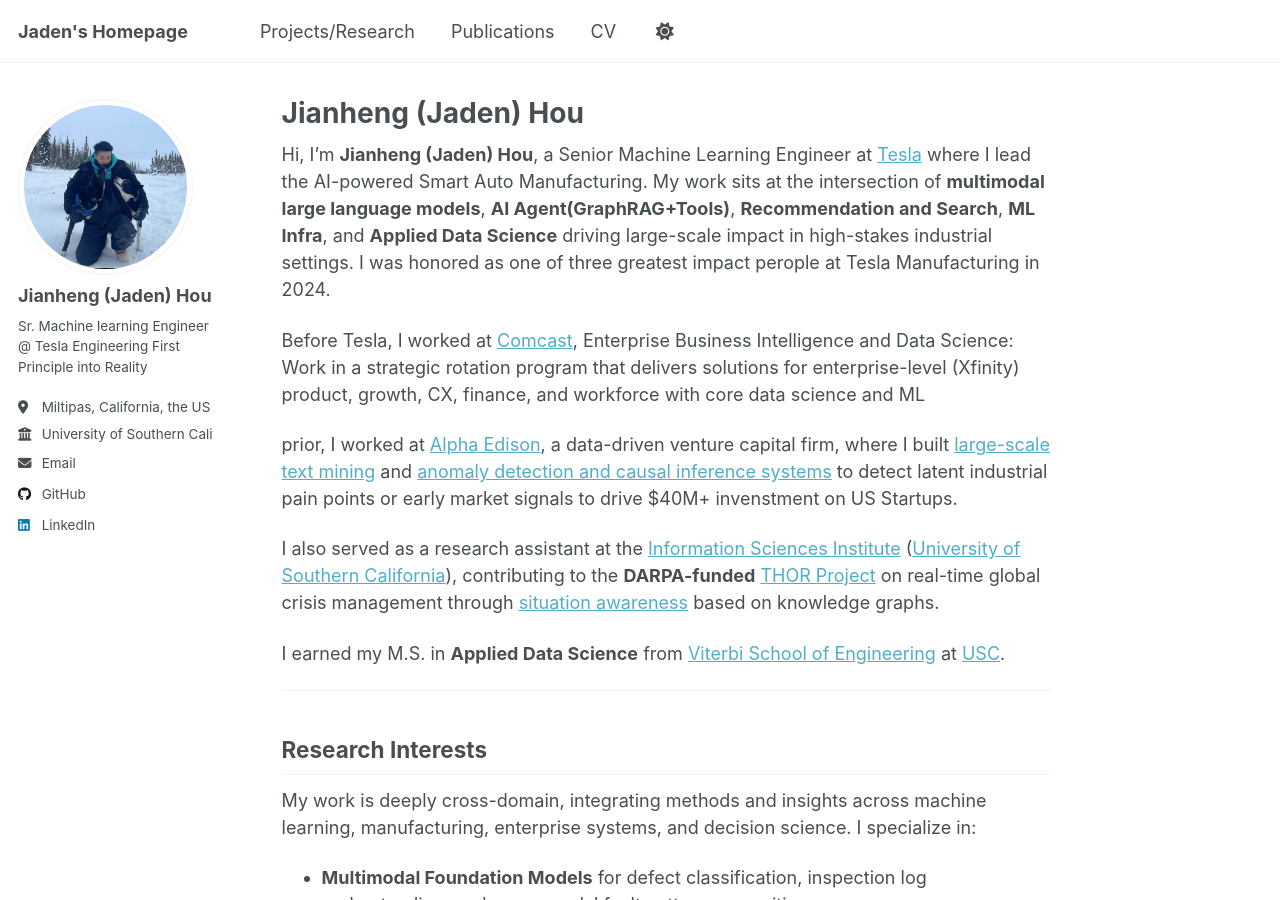
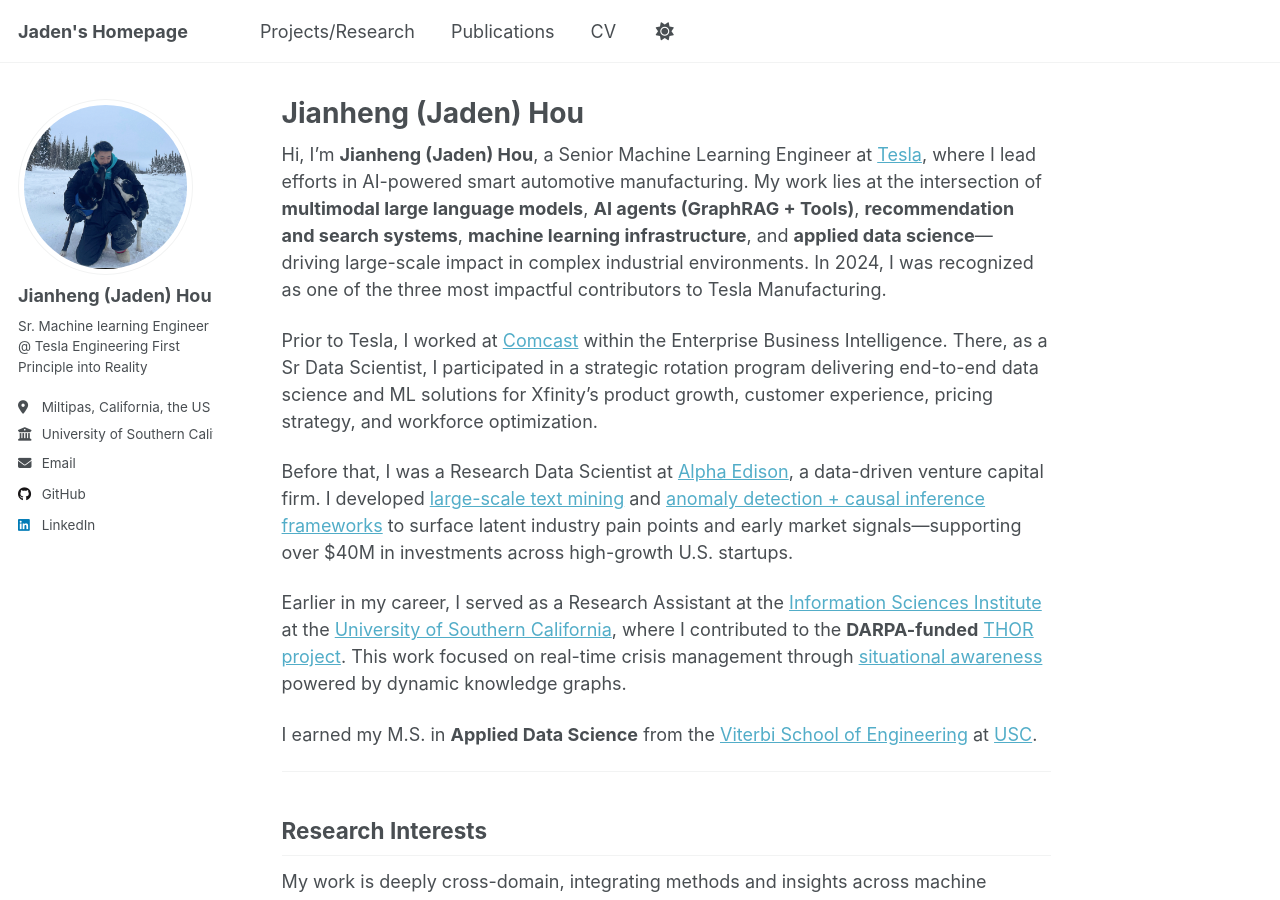
Before and after one commit to JianhengHou/JianhengHou.github.io, a Jekyll site: the page built from _pages/about.md, in a window 1280 px wide and 900 px high. Built offline with Jekyll 4.4.1, drawn with Linux system fonts in a browser that asks for light colours.

Commit message:
Update about.md

```diff
--- a/_pages/about.md
+++ b/_pages/about.md
@@ -4,15 +4,16 @@ title: "Jianheng (Jaden) Hou"
 author_profile: true
 ---
 
-Hi, I’m **Jianheng (Jaden) Hou**, a Senior Machine Learning Engineer at [Tesla](https://www.tesla.com/AI) where I lead the AI-powered Smart Auto Manufacturing. My work sits at the intersection of **multimodal large language models**, **AI Agent(GraphRAG+Tools)**, **Recommendation and Search**, **ML Infra**, and **Applied Data Science** driving large-scale impact in high-stakes industrial settings. I was honored as one of three greatest impact perople at Tesla Manufacturing in 2024.
+Hi, I’m **Jianheng (Jaden) Hou**, a Senior Machine Learning Engineer at [Tesla](https://www.tesla.com/AI), where I lead efforts in AI-powered smart automotive manufacturing. My work lies at the intersection of **multimodal large language models**, **AI agents (GraphRAG + Tools)**, **recommendation and search systems**, **machine learning infrastructure**, and **applied data science**—driving large-scale impact in complex industrial environments. In 2024, I was recognized as one of the three most impactful contributors to Tesla Manufacturing.
 
-Before Tesla, I worked at [Comcast](https://www.xfinity.com/overview), Enterprise Business Intelligence and Data Science: Work in a strategic rotation program that delivers solutions for enterprise-level (Xfinity) product, growth, CX, finance, and workforce with core data science and ML
+Prior to Tesla, I worked at [Comcast](https://www.xfinity.com/overview) within the Enterprise Business Intelligence. There, as a Sr Data Scientist, I participated in a strategic rotation program delivering end-to-end data science and ML solutions for Xfinity’s product growth, customer experience, pricing strategy, and workforce optimization.
 
-prior, I worked at [Alpha Edison](https://www.alphaedison.com/), a data-driven venture capital firm, where I built [large-scale text mining](https://jianhenghou.github.io/Medical-Sieve/) and [anomaly detection and causal inference systems](https://jianhenghou.github.io/consumption-tracking-and-causal-analysis/) to detect latent industrial pain points or early market signals to drive $40M+ invenstment on US Startups.
+Before that, I was a Research Data Scientist at [Alpha Edison](https://www.alphaedison.com/), a data-driven venture capital firm. I developed [large-scale text mining](https://jianhenghou.github.io/Medical-Sieve/) and [anomaly detection + causal inference frameworks](https://jianhenghou.github.io/consumption-tracking-and-causal-analysis/) to surface latent industry pain points and early market signals—supporting over $40M in investments across high-growth U.S. startups.
 
-I also served as a research assistant at the [Information Sciences Institute](https://www.isi.edu/) ([University of Southern California](https://www.usc.edu/)), contributing to the **DARPA-funded** [THOR Project](https://usc-isi-i2.github.io/thor/) on real-time global crisis management through [situation awareness](https://researchoutreach.org/wp-content/uploads/2019/12/Mayank-Kejriwal.pdf) based on knowledge graphs.
+Earlier in my career, I served as a Research Assistant at the [Information Sciences Institute](https://www.isi.edu/) at the [University of Southern California](https://www.usc.edu/), where I contributed to the **DARPA-funded** [THOR project](https://usc-isi-i2.github.io/thor/). This work focused on real-time crisis management through [situational awareness](https://researchoutreach.org/wp-content/uploads/2019/12/Mayank-Kejriwal.pdf) powered by dynamic knowledge graphs.
 
-I earned my M.S. in **Applied Data Science** from [Viterbi School of Engineering](https://viterbischool.usc.edu/) at [USC](https://www.usc.edu/).
+I earned my M.S. in **Applied Data Science** from the [Viterbi School of Engineering](https://viterbischool.usc.edu/) at [USC](https://www.usc.edu/).
+
 
 ---
 
```
